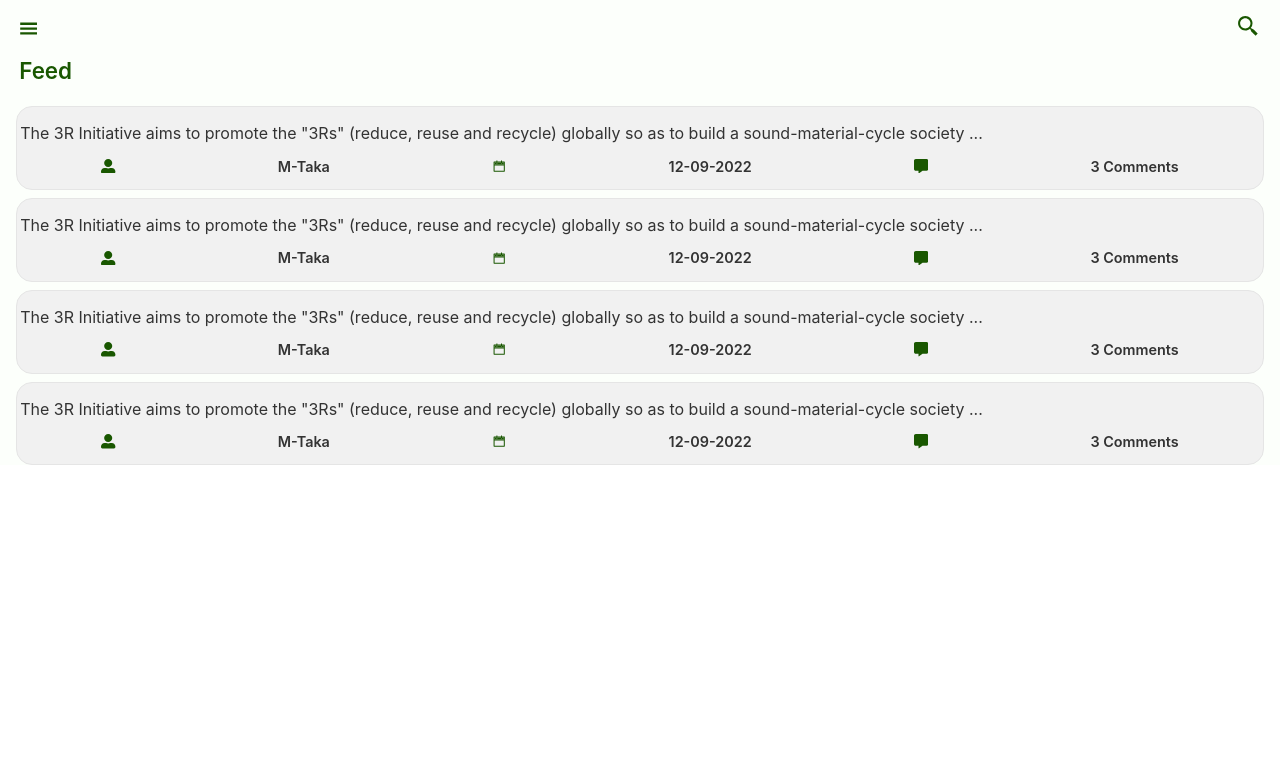
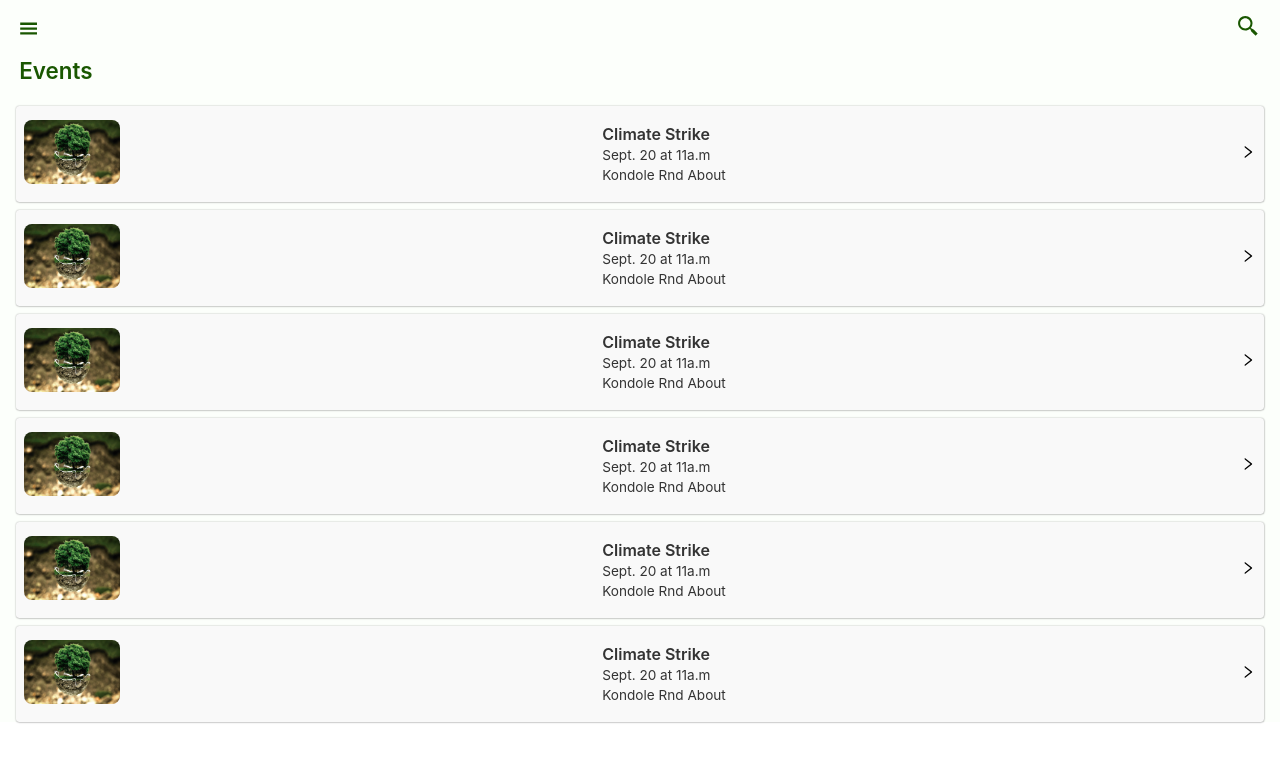
Before and after one commit to BiboBoom10/m-taka, a React (Create React App) app: page / in a window 1280 px wide. Shown: the top 762 px of the page. Built offline with nearby package versions, Linux system fonts and the light colour scheme.

Commit message:
added Event List

```diff
--- a/src/App.js
+++ b/src/App.js
@@ -15,12 +15,13 @@ import NavMenu from "./Pages/NavMenu";
 import Feed from "./Pages/Feed";
 import TopNav from "./components/TopNav";
 import FeedComponent from "./components/FeedComponent";
+import EventList from "./Pages/EventList";
 
 
 function App() {
   return (
     <HomePage>
-      <Feed />
+      <EventList />
     </HomePage>
   );
 }
--- /dev/null
+++ b/src/Pages/EventList.jsx
@@ -0,0 +1,20 @@
+import React from 'react';
+import EventCard from '../components/EventCard';
+import TopNav from '../components/TopNav';
+
+function EventList() {
+  return (
+    <div>
+        <TopNav children="Events" />
+
+        <EventCard />
+        <EventCard />
+        <EventCard />
+        <EventCard />
+        <EventCard />
+        <EventCard />
+    </div>
+  )
+}
+
+export default EventList;
--- a/src/components/EventCard.module.css
+++ b/src/components/EventCard.module.css
@@ -3,7 +3,7 @@
     display: flex;
     align-items: center;
     justify-content: space-between;
-    margin: 0 1rem;
+    margin: 0.5rem 1rem;
     height: 5rem;
     padding: 0.5rem;
     border-radius: 0.2rem;
```
Also changed, not shown: src/Pages/EventList.module.css (added).
